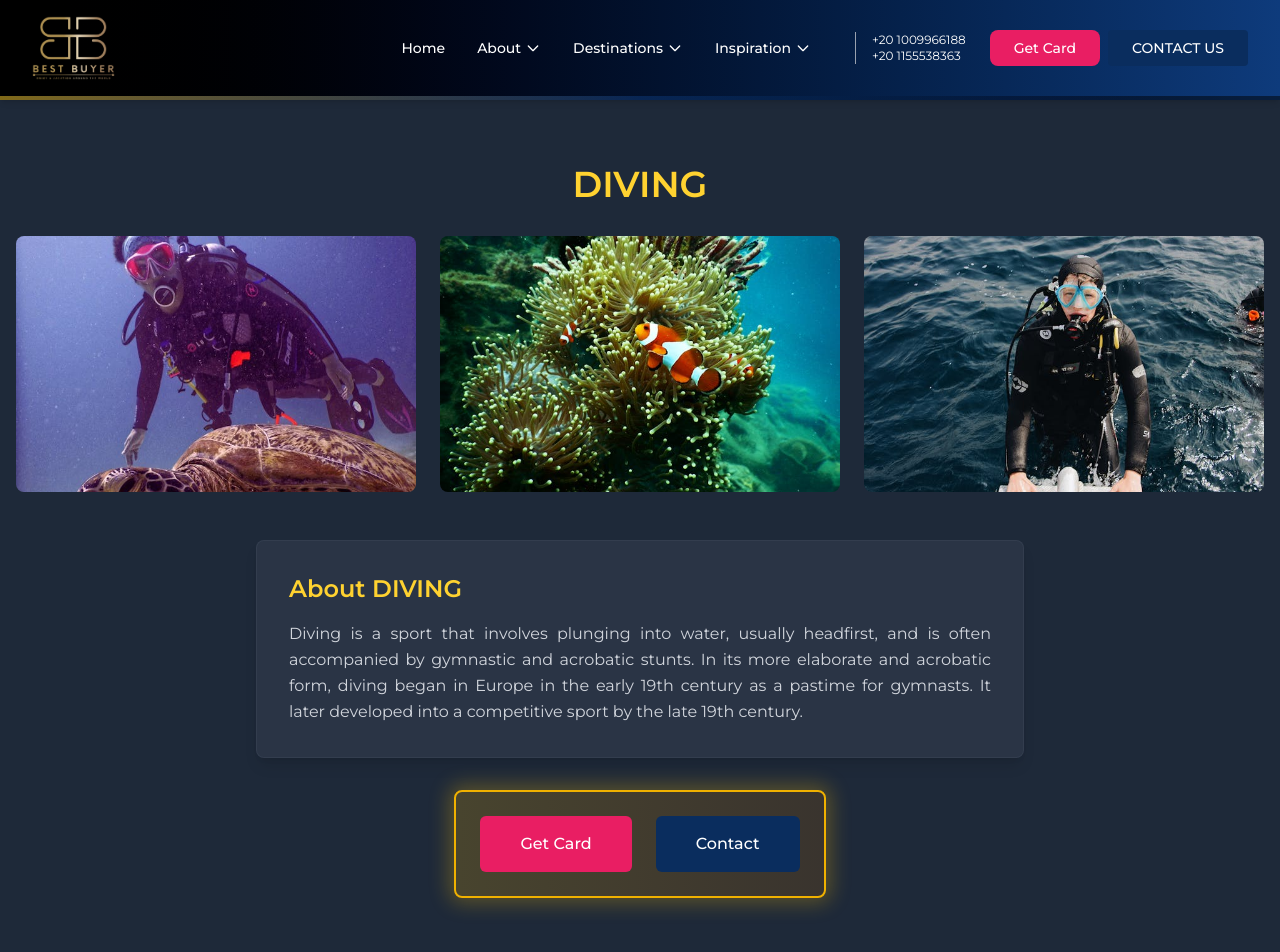
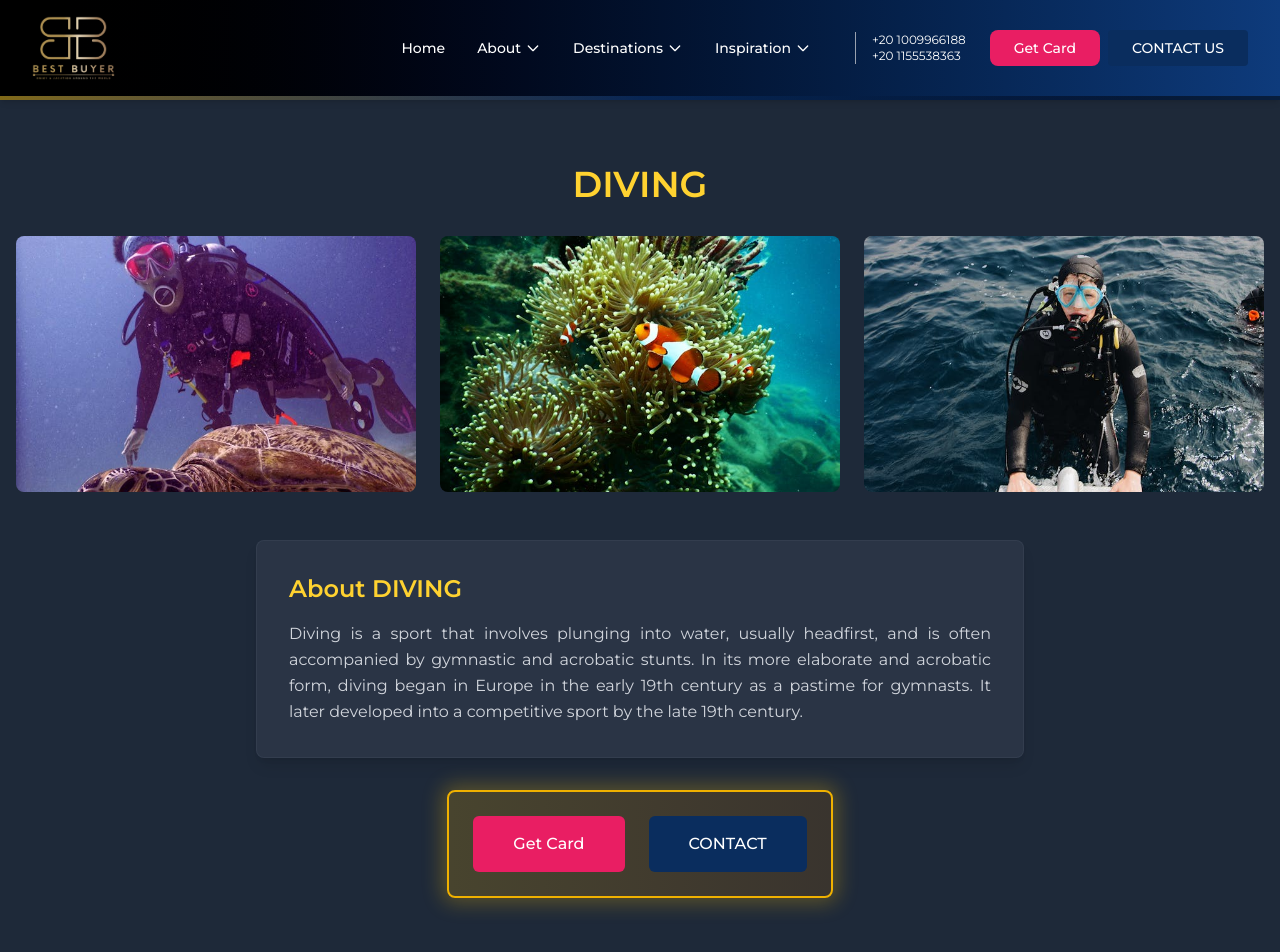
Before and after one commit to SabryHosny/best-buyer, a Next.js app: page /categories/1 in a window 1280 px wide. Shown: the top 952 px of the page. Built offline with nearby package versions, Linux system fonts and the light colour scheme.

Commit message:
update-hovers

```diff
--- a/app/categories/[id]/page.tsx
+++ b/app/categories/[id]/page.tsx
@@ -47,11 +47,11 @@ export default async function CategoryPage({ params }: { params: Promise<{ id: s
 
                     {/* Buttons */}
                     <div className="mt-8 flex justify-center gap-6 p-6 bg-gradient-to-r from-yellow-500/20 via-yellow-600/20 to-yellow-700/20 border-2 border-yellow-500 rounded-lg shadow-[0_0_20px_5px_rgba(234,179,8,0.3)] w-fit mx-auto">
-                        <Link href="/get-card" className="px-10 py-4 text-base font-medium text-white bg-[#e91e63] rounded-md hover:bg-[#d81b60] transition-colors">
+                        <Link href="/get-card" className="px-10 py-4 text-base font-medium text-white bg-[#e91e63] rounded-md hover:bg-[#ffc107] hover:text-black hover:shadow-[0_0_15px_5px_rgba(255,193,7,0.5)] transition-all duration-300 transform hover:-translate-y-0.5">
                             Get Card
                         </Link>
-                        <Link href="/contact" className="px-10 py-4 text-base font-medium text-white bg-[#0a2d5e] rounded-md hover:bg-[#072348] transition-colors">
-                            Contact
+                        <Link href="/contact" className="px-10 py-4 text-base font-medium text-white bg-[#0a2d5e] rounded-md hover:bg-amber-300 hover:text-black transition-colors">
+                            CONTACT
                         </Link>
                     </div>
                 </div>
```
